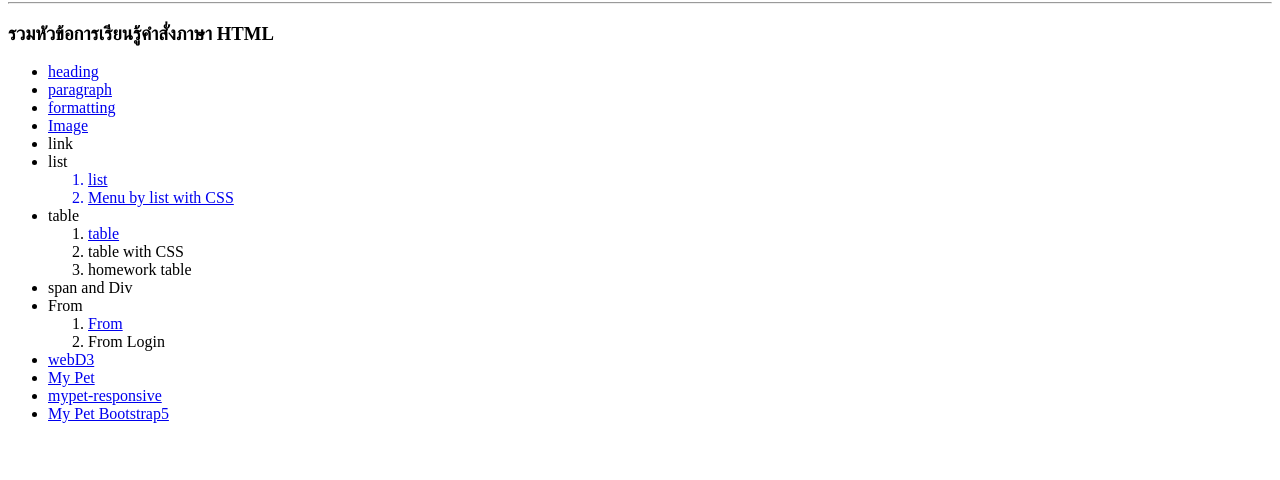
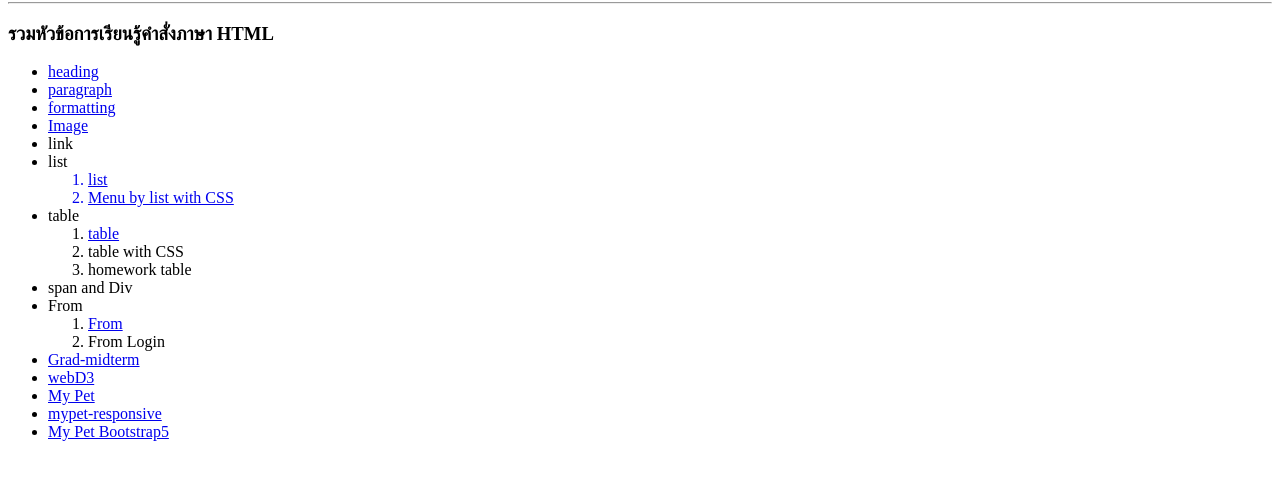
Before and after one commit to jobNattwut/webBasic_6540, a plain HTML site: page 6540_01_home.html in a window 1280 px wide. Shown: the part 78-558 px from the top of the page. Drawn offline with Linux system fonts and the light colour scheme.

Commit message:
HCL.html

```diff
--- a/6540_01_home.html
+++ b/6540_01_home.html
@@ -46,6 +46,8 @@
             <li>From Login</li>
         </ol>
         <li>
+            <a href="HCL.html">Grad-midterm</a></li>
+        <li>
             <a href="6540_07_webD3.html">webD3</a></li>
         <li>
             <a href="6540_06_mypet.html">My Pet</a></li>
```
Also changed, not shown: HCL.html (+1 -1 lines).
